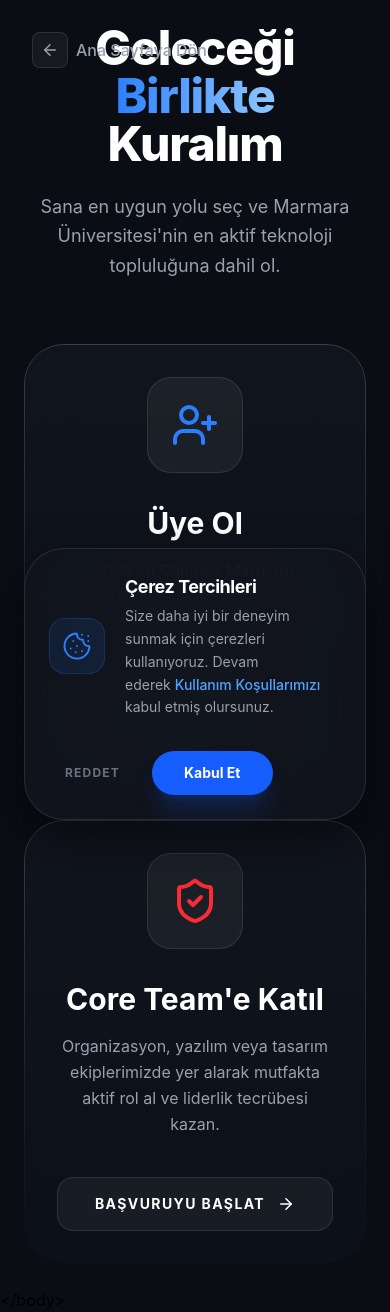
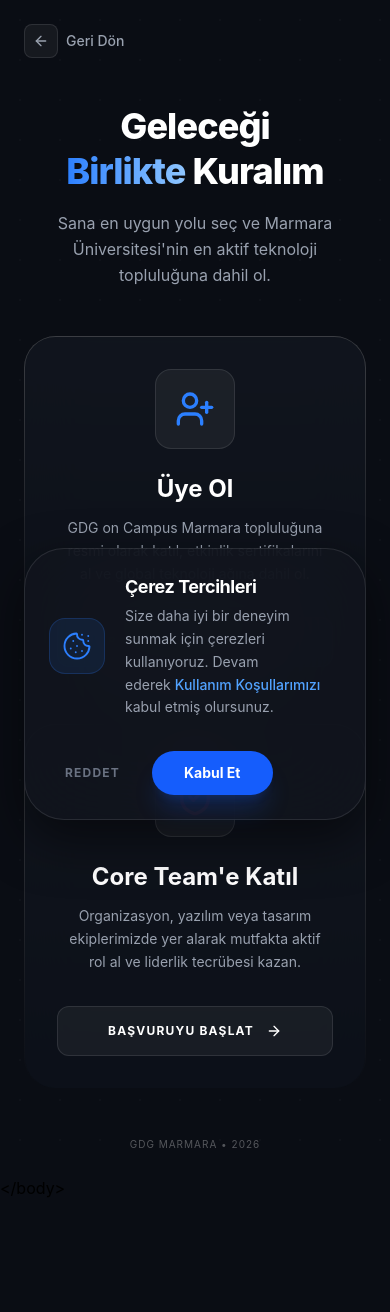
Before and after one commit to GDGonCampusMarmara/official-website, a React (Vite) app: page /aramiza-katil in a window 390 px wide. After the commit the page ends 1200 px from the top, so only its background shows below. Built offline with nearby package versions, Linux system fonts and the light colour scheme; a web font is replaced by a local one.

Commit message:
style(header & joinUs): mobile integration

```diff
--- a/src/components/header.jsx
+++ b/src/components/header.jsx
@@ -1,6 +1,8 @@
+import { useState, useEffect } from "react";
 import { useNavigate } from "react-router-dom";
 import { useScrollSpy } from "../hooks/useScrollSpy";
 import Button from "./common/button";
+import Icon from "./common/icon";
 
 const menuItems = [
   { name: "Anasayfa", href: "#hero", id: "hero" },
@@ -13,43 +15,58 @@
 
 const Header = () => {
   const navigate = useNavigate();
+  const [isMenuOpen, setIsMenuOpen] = useState(false);
   const { activeSection, isScrolled, scrollToSection } =
     useScrollSpy(menuItems);
+
+  // Menü açıkken sayfanın arkadan kaymasını engelle (UX için kritik)
+  useEffect(() => {
+    if (isMenuOpen) {
+      document.body.style.overflow = "hidden";
+    } else {
+      document.body.style.overflow = "unset";
+    }
+  }, [isMenuOpen]);
+
+  const handleMobileNav = (e, id) => {
+    setIsMenuOpen(false); // Menü tıklandığında kapat
+    scrollToSection(e, id);
+  };
 
   return (
     <header
       className={`fixed top-0 left-0 w-full z-50 transition-all duration-500 ${
-        isScrolled
-          ? "bg-[#0a0d14]/90 backdrop-blur-md h-20"
+        isScrolled || isMenuOpen
+          ? "bg-[#0a0d14] md:bg-[#0a0d14]/90 md:backdrop-blur-md h-20 shadow-xl"
           : "bg-transparent h-24"
       }`}
     >
       <div className="container mx-auto px-6 h-full flex items-center justify-between">
+        {/* Logo - Mobilde menü üstünde kalması için z-index yüksek tutuldu */}
         <a
           href="#hero"
           onClick={(e) => scrollToSection(e, "hero")}
-          aria-label="GDG Marmara Homepage"
+          className="relative z-[70] flex items-center"
+          aria-label="Anasayfa"
         >
           <img
             src="/logo.svg"
-            className={`transition-all duration-500 ease-in-out object-contain ${
-              isScrolled
-                ? "h-18 w-auto opacity-90"
-                : "h-20 w-auto opacity-100 scale-110"
+            className={`transition-all duration-500 ${
+              isScrolled ? "h-10 md:h-12" : "h-12 md:h-14 scale-105"
             }`}
-            alt="Google Developer Groups on Campus Marmara University Logo"
+            alt="GDG Logo"
           />
         </a>
 
-        <nav className="hidden md:block" aria-label="Main Navigation">
-          <ul className="flex gap-10">
+        {/* Masaüstü Navigasyon */}
+        <nav className="hidden md:block">
+          <ul className="flex gap-8 lg:gap-10">
             {menuItems.map((item) => (
               <li key={item.id} className="relative py-2">
                 <a
                   href={item.href}
                   onClick={(e) => scrollToSection(e, item.id)}
-                  aria-current={activeSection === item.id ? "page" : undefined}
-                  className={`text-sm font-semibold transition-all ${
+                  className={`text-sm font-semibold transition-all duration-300 ${
                     activeSection === item.id
                       ? "text-blue-500"
                       : "text-white/70 hover:text-white"
@@ -57,27 +74,101 @@
                 >
                   {item.name}
                 </a>
+                {/* Alt çizgi animasyonu */}
                 <div
-                  className={`absolute -bottom-1 left-0 h-[2px] bg-blue-500 transition-all ${
+                  className={`absolute -bottom-1 left-0 h-[2px] bg-blue-500 transition-all duration-300 ${
                     activeSection === item.id
                       ? "w-full opacity-100"
                       : "w-0 opacity-0"
                   }`}
-                  aria-hidden="true"
                 />
               </li>
             ))}
           </ul>
         </nav>
 
+        {/* Masaüstü Buton */}
+        <div className="hidden md:block">
           <Button
             variant="primary"
             size="sm"
-          aria-label="Go to the application page to join the community"
             onClick={() => navigate("/aramiza-katil")}
           >
             Aramıza Katıl
           </Button>
+        </div>
+
+        {/* Hamburger Menü Butonu (Sadece Mobil) */}
+        <button
+          className="md:hidden relative z-[70] p-2 text-white outline-none"
+          onClick={() => setIsMenuOpen(!isMenuOpen)}
+          aria-label={isMenuOpen ? "Menüyü Kapat" : "Menüyü Aç"}
+        >
+          <Icon name={isMenuOpen ? "X" : "Menu"} size={30} />
+        </button>
+
+        {/* MOBİL MENÜ PANELİ */}
+        <div
+          className={`fixed inset-0 bg-[#0a0d14] z-[60] flex flex-col transition-transform duration-500 ease-in-out md:hidden ${
+            isMenuOpen ? "translate-x-0" : "translate-x-full"
+          }`}
+        >
+          {/* Menü Elemanları Listesi */}
+          <nav className="flex flex-col h-full pt-32 px-10 pb-12 overflow-y-auto">
+            <ul className="flex flex-col gap-6">
+              {menuItems.map((item, index) => (
+                <li
+                  key={item.id}
+                  style={{
+                    transitionDelay: isMenuOpen ? `${index * 50}ms` : "0ms",
+                  }}
+                  className={`transition-all duration-500 ${
+                    isMenuOpen
+                      ? "opacity-100 translate-x-0"
+                      : "opacity-0 translate-x-10"
+                  }`}
+                >
+                  <a
+                    href={item.href}
+                    onClick={(e) => handleMobileNav(e, item.id)}
+                    className={`text-3xl font-bold tracking-tighter ${
+                      activeSection === item.id ? "text-blue-500" : "text-white"
+                    }`}
+                  >
+                    {item.name}
+                  </a>
+                </li>
+              ))}
+            </ul>
+
+            {/* Mobilde Menü Altındaki Buton */}
+            <div
+              className={`mt-12 transition-all duration-700 delay-300 ${
+                isMenuOpen
+                  ? "opacity-100 translate-y-0"
+                  : "opacity-0 translate-y-10"
+              }`}
+            >
+              <Button
+                variant="primary"
+                className="w-full py-5 text-lg font-bold shadow-2xl shadow-blue-600/20"
+                onClick={() => {
+                  setIsMenuOpen(false);
+                  navigate("/aramiza-katil");
+                }}
+              >
+                Aramıza Katıl
+              </Button>
+            </div>
+
+            {/* Küçük Bilgi Notu */}
+            <div className="mt-auto text-center">
+              <p className="text-gray-500 text-[10px] uppercase tracking-[0.3em] font-bold">
+                GDG on Campus Marmara
+              </p>
+            </div>
+          </nav>
+        </div>
       </div>
     </header>
   );
--- a/src/pages/joinUs.jsx
+++ b/src/pages/joinUs.jsx
@@ -27,68 +27,74 @@
   ];
 
   return (
-    <div className="min-h-screen bg-[#0a0d14] text-white flex flex-col items-center justify-center p-6 relative overflow-hidden">
+    <div className="min-h-screen bg-[#0a0d14] text-white flex flex-col items-center justify-center p-6 relative overflow-hidden overflow-y-auto">
       <div
         className="absolute inset-0 z-0 opacity-20 [background-image:radial-gradient(#ffffff1a_1px,transparent_1px)] [background-size:40px_40px]"
         aria-hidden="true"
       ></div>
+
       <Link
         to="/"
-        aria-label="Return to Homepage"
-        className="absolute top-8 left-8 z-50 flex items-center gap-2 text-gray-400 hover:text-white transition-all group"
+        className="absolute top-6 left-6 md:top-8 md:left-8 z-50 flex items-center gap-2 text-gray-400 hover:text-white transition-all group"
       >
-        <div className="p-2 bg-white/5 rounded-lg border border-white/10 group-hover:border-white/20 transition-all">
-          <Icon name="ArrowLeft" size={18} />
+        <div className="p-2 bg-white/5 rounded-lg border border-white/10 group-hover:border-white/20">
+          <Icon name="ArrowLeft" size={16} />
         </div>
-        <span className="font-medium">Ana Sayfaya Dön</span>
+        <span className="font-medium text-sm md:text-base">Geri Dön</span>
       </Link>
-      <div className="text-center mb-16 relative z-10">
-        <h1 className="text-5xl md:text-7xl font-extrabold mb-6 tracking-tight leading-none">
+
+      <div className="text-center mt-20 mb-12 md:mb-16 relative z-10 w-full">
+        <h1 className="text-4xl md:text-7xl font-extrabold mb-4 md:mb-6 tracking-tight leading-tight md:leading-none">
           Geleceği <br className="md:hidden" />
           <span className="bg-clip-text text-transparent bg-gradient-to-r from-blue-500 to-blue-300">
             Birlikte
           </span>{" "}
           Kuralım
         </h1>
-        <p className="text-gray-400 text-lg md:text-xl max-w-2xl mx-auto leading-relaxed">
+        <p className="text-gray-400 text-base md:text-xl max-w-2xl mx-auto leading-relaxed px-4 md:px-0">
           Sana en uygun yolu seç ve Marmara Üniversitesi'nin en aktif teknoloji
           topluluğuna dahil ol.
         </p>
       </div>
-      <div className="grid md:grid-cols-2 gap-8 w-full max-w-5xl relative z-10">
+
+      <div className="grid grid-cols-1 md:grid-cols-2 gap-6 md:gap-8 w-full max-w-5xl relative z-10">
         {options.map((option, index) => (
           <a
             key={index}
             href={option.link}
             target="_blank"
             rel="noopener noreferrer"
-            className={`group relative p-px rounded-[2.5rem] bg-gradient-to-b from-white/20 to-transparent transition-all duration-500 hover:-translate-y-3 ${option.glow}`}
+            className={`group relative p-px rounded-[2rem] md:rounded-[2.5rem] bg-gradient-to-b from-white/20 to-transparent transition-all duration-500 hover:-translate-y-2 active:scale-[0.98] ${option.glow}`}
           >
-            <article className="h-full w-full bg-[#0d111a]/90 backdrop-blur-xl rounded-[2.4rem] p-8 md:p-12 flex flex-col items-center text-center overflow-hidden relative">
+            <article className="h-full w-full bg-[#0d111a]/90 backdrop-blur-xl rounded-[1.9rem] md:rounded-[2.4rem] p-8 md:p-12 flex flex-col items-center text-center overflow-hidden relative">
               <div
                 className={`absolute inset-0 bg-gradient-to-br ${option.gradient} to-transparent opacity-0 group-hover:opacity-100 transition-opacity duration-500`}
                 aria-hidden="true"
               ></div>
-              <div className="relative mb-8">
-                <div className="w-24 h-24 bg-white/5 rounded-3xl flex items-center justify-center border border-white/10 group-hover:border-white/20 transition-all duration-500">
+
+              <div className="relative mb-6 md:mb-8">
+                <div className="w-20 h-20 md:w-24 md:h-24 bg-white/5 rounded-2xl md:rounded-3xl flex items-center justify-center border border-white/10 group-hover:border-white/20 transition-all duration-500">
                   <Icon
                     name={option.icon}
-                    className={`${option.color} transform group-hover:scale-125 group-hover:rotate-6 transition-all duration-500`}
-                    size={48}
+                    className={`${option.color} transform group-hover:scale-110 md:group-hover:scale-125 transition-all duration-500`}
+                    size={40}
                   />
                 </div>
               </div>
-              <h2 className="text-3xl font-bold mb-4 relative z-10">
+
+              <h2 className="text-2xl md:text-3xl font-bold mb-3 md:mb-4 relative z-10">
                 {option.title}
               </h2>
-              <p className="text-gray-400 mb-10 leading-relaxed text-base relative z-10">
+
+              <p className="text-gray-400 mb-8 md:mb-10 leading-relaxed text-sm md:text-base relative z-10 px-2">
                 {option.description}
               </p>
-              <div className="mt-auto w-full py-4 rounded-2xl border border-white/10 bg-white/5 group-hover:bg-white/10 transition-all duration-300 flex items-center justify-center gap-3 font-bold text-sm uppercase tracking-widest relative z-10">
+
+              <div className="mt-auto w-full py-4 rounded-xl md:rounded-2xl border border-white/10 bg-white/5 group-hover:bg-white/10 transition-all duration-300 flex items-center justify-center gap-3 font-bold text-xs md:text-sm uppercase tracking-widest relative z-10">
                 <span>Başvuruyu Başlat</span>
                 <Icon
                   name="ArrowRight"
-                  size={18}
+                  size={16}
                   className="transform group-hover:translate-x-2 transition-transform"
                 />
               </div>
@@ -96,6 +102,10 @@
           </a>
         ))}
       </div>
+
+      <div className="mt-12 opacity-30 text-[10px] uppercase tracking-widest">
+        GDG Marmara • 2026
+      </div>
     </div>
   );
 };
```
Lines whose indentation alone changed are shown as unchanged.
